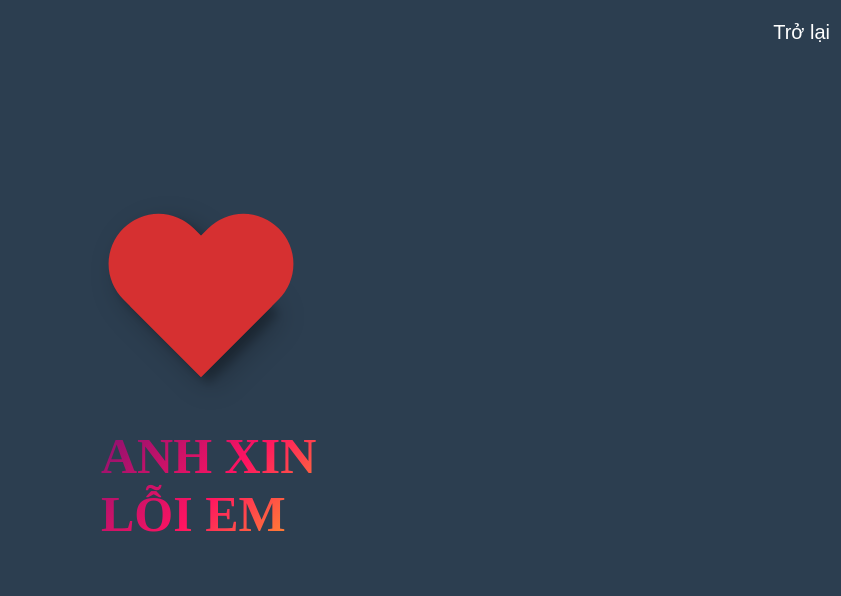
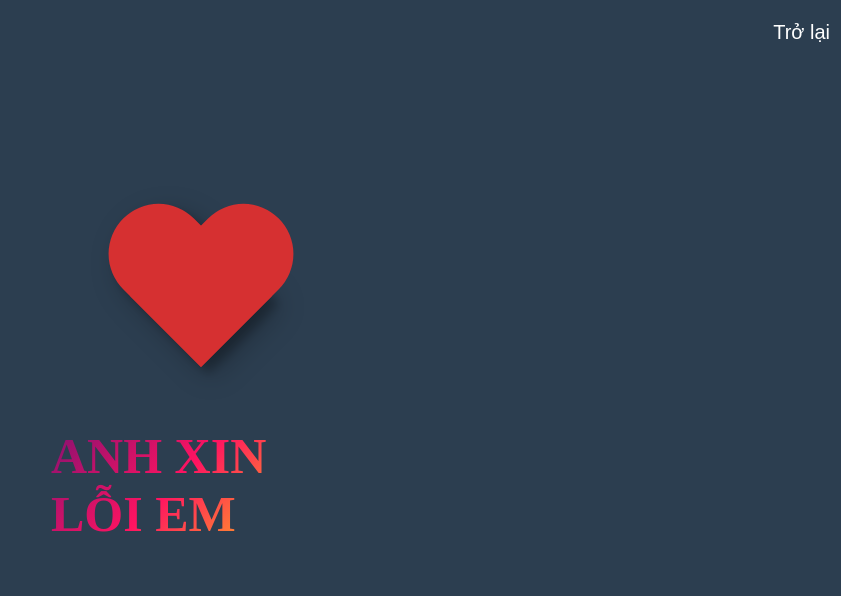
Before and after one commit to hoangviet54/love3, a plain HTML site: page yes.html in a window 1280 px wide. Shown: the whole page, without its empty margins (439-1280 px from the left). Drawn offline with Linux system fonts and the light colour scheme.

Commit message:
Update style.css

```diff
--- a/style.css
+++ b/style.css
@@ -456,8 +456,9 @@
 }
 
 .box h3{
-	margin: 2.5rem auto;
 	text-transform: uppercase;
+	position: relative;
+	right: 50px;
 }
 
 .animate-charcter
```
